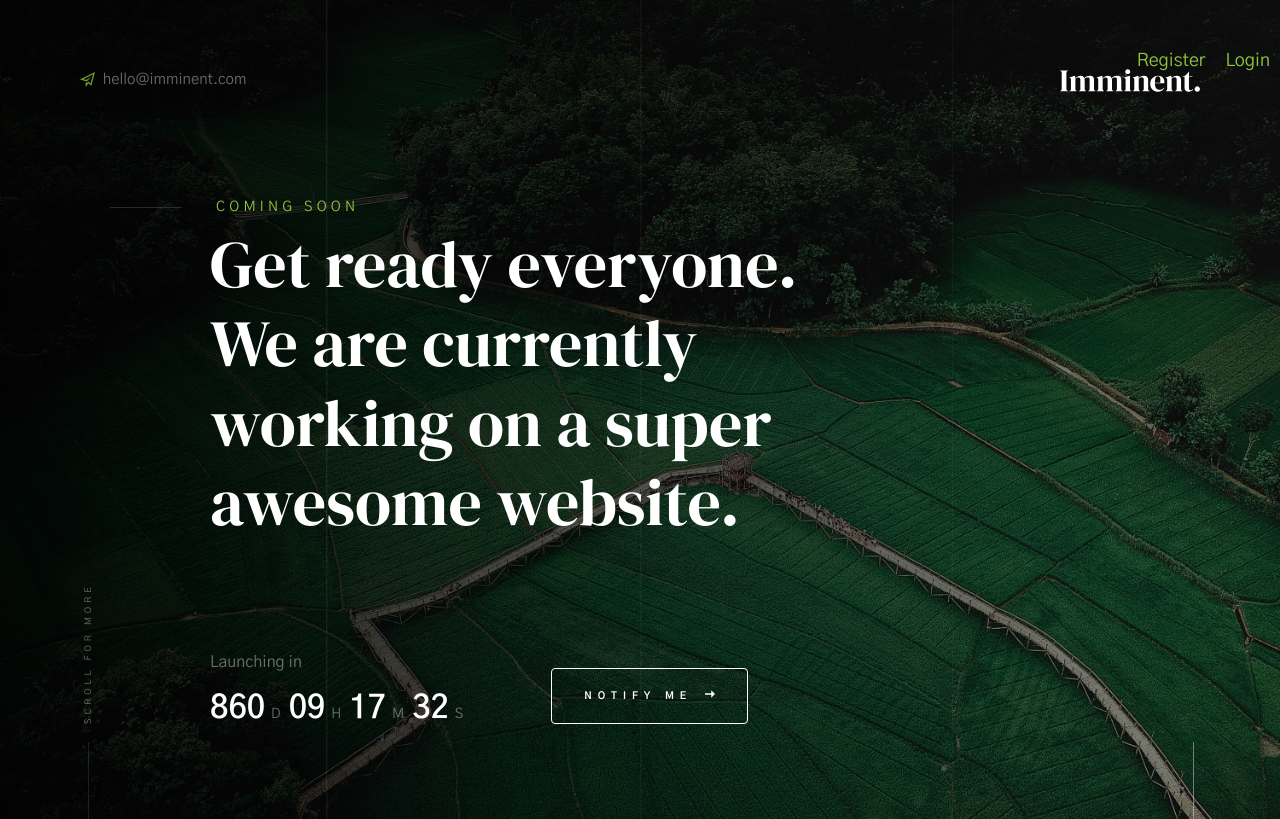
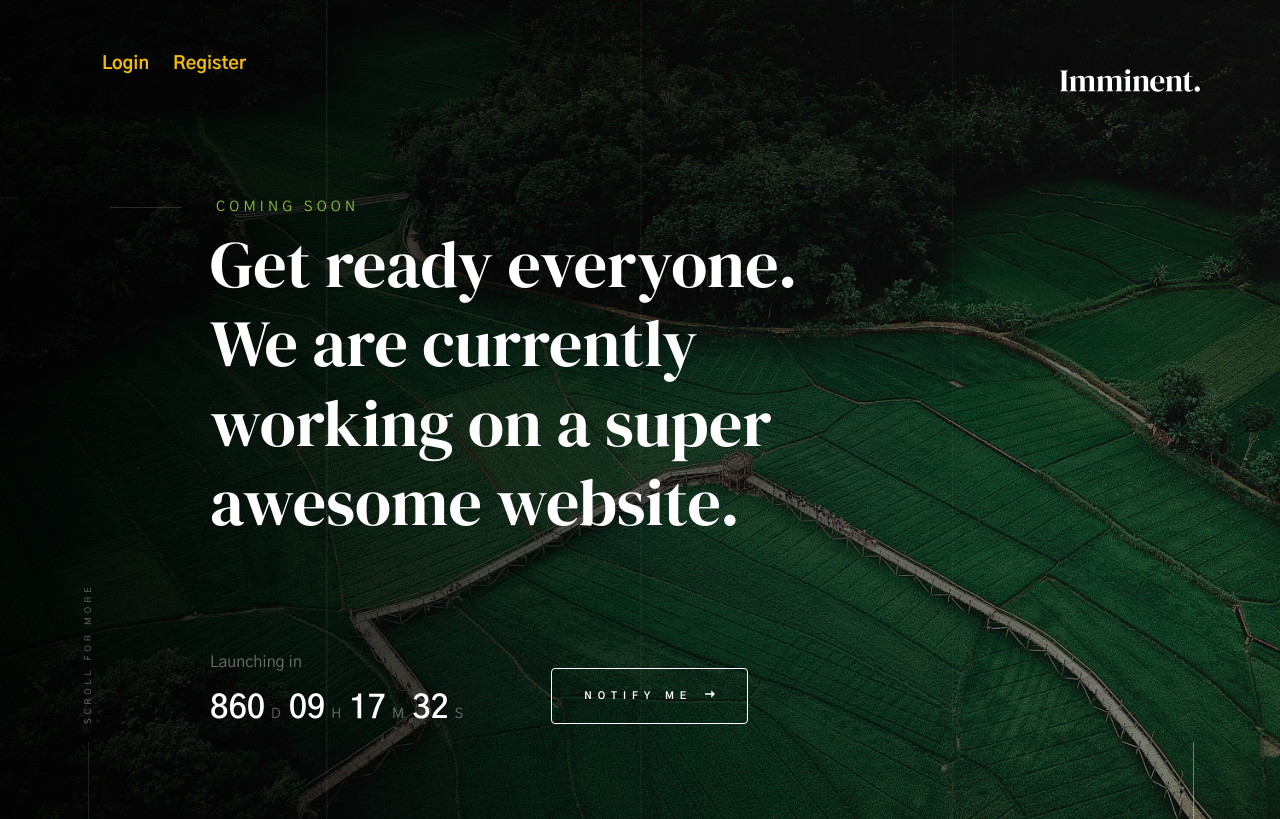
Before and after one commit to rajavundela/face-authenticated-web-app, a Django app: page / in a window 1280 px wide. Shown: the top 819 px of the page. Run offline with Django 3.2, Linux system fonts and the light colour scheme; some libraries are stand-ins or nearby versions.

Commit message:
header styles are changed

```diff
--- a/company/templates/company/index-slides.html
+++ b/company/templates/company/index-slides.html
@@ -35,6 +35,19 @@
     <link rel="stylesheet" href="{% static 'company/css/base.css' %}">
     <link rel="stylesheet" href="{% static 'company/css/vendor.css' %}">
     <link rel="stylesheet" href="{% static 'company/css/main.css' %}">
+    <style>
+        .headerstyling{
+            float: left;
+            color:#f1bb0b;
+            font-weight:bold;
+            text-align: center;
+            padding: 12px;
+            text-decoration: none;
+            font-size: 18px;
+            line-height: 25px;
+            border-radius: 4px;
+        }
+    </style>
 
     <!-- script
     ================================================== -->
@@ -72,18 +85,18 @@
             </a>
         </div>
 
-        <div class="header-email">
+        <!-- <div class="header-email">
             <svg xmlns="http://www.w3.org/2000/svg" width="24" height="24" viewBox="0 0 24 24"><path d="M0 12l11 3.1 7-8.1-8.156 5.672-4.312-1.202 15.362-7.68-3.974 14.57-3.75-3.339-2.17 2.925v-.769l-2-.56v7.383l4.473-6.031 4.527 4.031 6-22z"/></svg>
             <a href="mailto:#0">hello@imminent.com</a>
-        </div>
+        </div> -->
 
-        <div>
+        <div style="padding-left: 5em;">
             {% if user.is_authenticated %}
-            <a style="float:inline-start;color:whitesmoke;" href="{% url 'profile' %}">My profile</a>
-            <a style="float: right;" class="nav-item nav-link" href="{% url 'logout' %}">Logout</a>
+            <a class="headerstyling" href="{% url 'profile' %}">My profile</a>
+            <a class="headerstyling" href="{% url 'logout' %}">Logout</a>
             {% else %}
-            <a style="float: right;" class="nav-item nav-link" href="{% url 'login' %}">Login</a>
-            <a style="float: right;" class="nav-item nav-link" href="{% url 'register' %}">Register</a>
+            <a class="headerstyling" href="{% url 'login' %}">Login</a>
+            <a class="headerstyling" href="{% url 'register' %}">Register</a>
             {% endif %}
         </div>
     </header> <!-- end s-header -->
```
